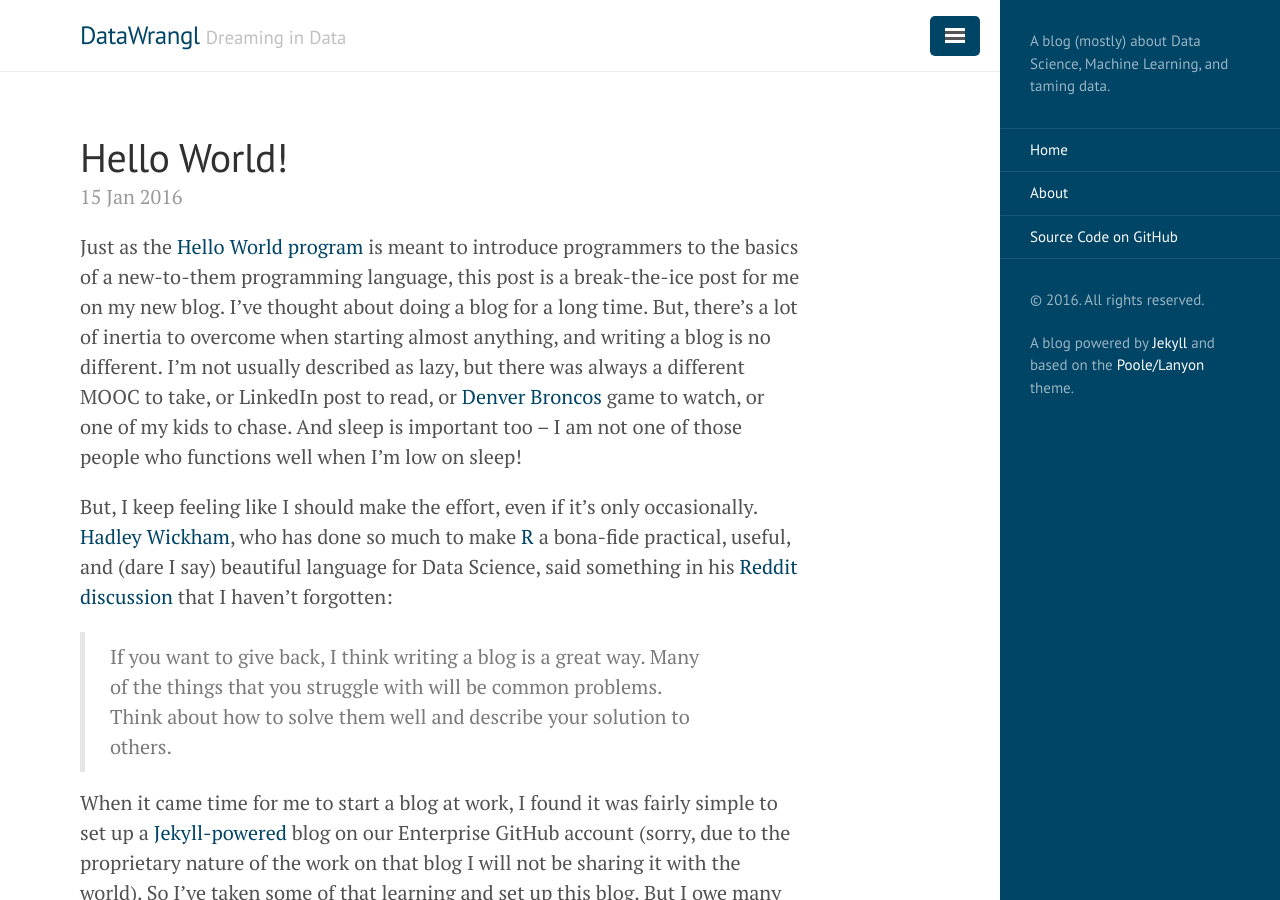
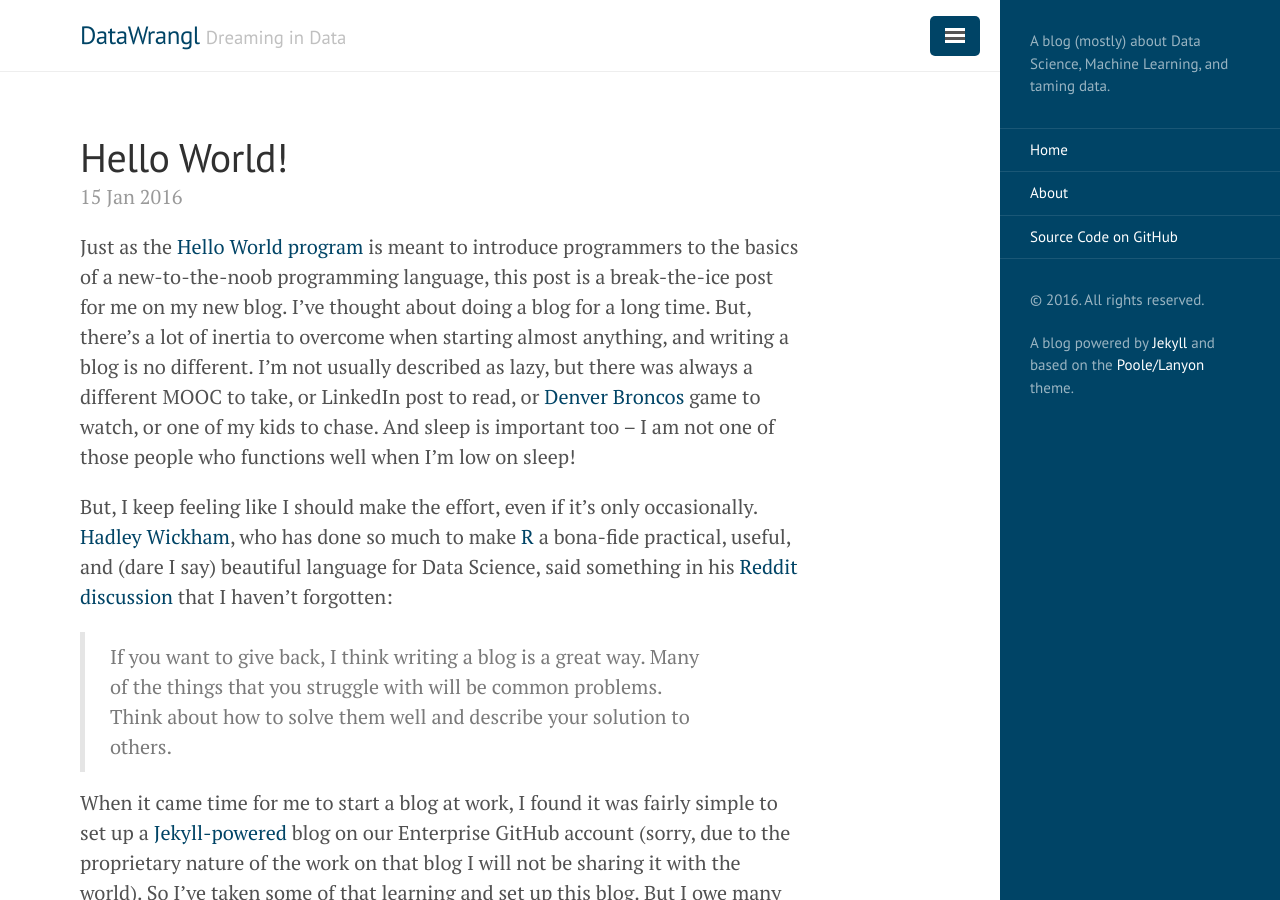
Before and after one commit to iamprakashom/tybyers.github.io, a Jekyll site: the page built from _posts/2016-01-14-hello-world.md, in a window 1280 px wide and 900 px high. Built offline with Jekyll 4.4.1, drawn with Linux system fonts in a browser that asks for light colours.

Commit message:
minor hello world edit

```diff
--- a/_posts/2016-01-14-hello-world.md
+++ b/_posts/2016-01-14-hello-world.md
@@ -5,7 +5,7 @@ date:   2016-01-14 21:53:00 -0600
 categories: update
 ---
 
-Just as the [Hello World program](https://en.wikipedia.org/wiki/%22Hello,_World!%22_program) is meant to introduce programmers to the basics of a new-to-them programming language, this post is a break-the-ice post for me on my new blog.  I've thought about doing a blog for a long time. But, there's a lot of inertia to overcome when starting almost anything, and writing a blog is no different. I'm not usually described as lazy, but there was always a different MOOC to take, or LinkedIn post to read, or [Denver Broncos](http://www.denverbroncos.com/) game to watch, or one of my kids to chase. And sleep is important too -- I am not one of those people who functions well when I'm low on sleep!
+Just as the [Hello World program](https://en.wikipedia.org/wiki/%22Hello,_World!%22_program) is meant to introduce programmers to the basics of a new-to-the-noob programming language, this post is a break-the-ice post for me on my new blog.  I've thought about doing a blog for a long time. But, there's a lot of inertia to overcome when starting almost anything, and writing a blog is no different. I'm not usually described as lazy, but there was always a different MOOC to take, or LinkedIn post to read, or [Denver Broncos](http://www.denverbroncos.com/) game to watch, or one of my kids to chase. And sleep is important too -- I am not one of those people who functions well when I'm low on sleep!
 
 But, I keep feeling like I should make the effort, even if it's only occasionally.  [Hadley Wickham](http://had.co.nz/), who has done so much to make [R](https://www.r-project.org/) a bona-fide practical, useful, and (dare I say) beautiful language for Data Science, said something in his [Reddit discussion](
 https://www.reddit.com/r/dataisbeautiful/comments/3mp9r7/im_hadley_wickham_chief_scientist_at_rstudio_and/cvhl63u) that I haven't forgotten:
```
